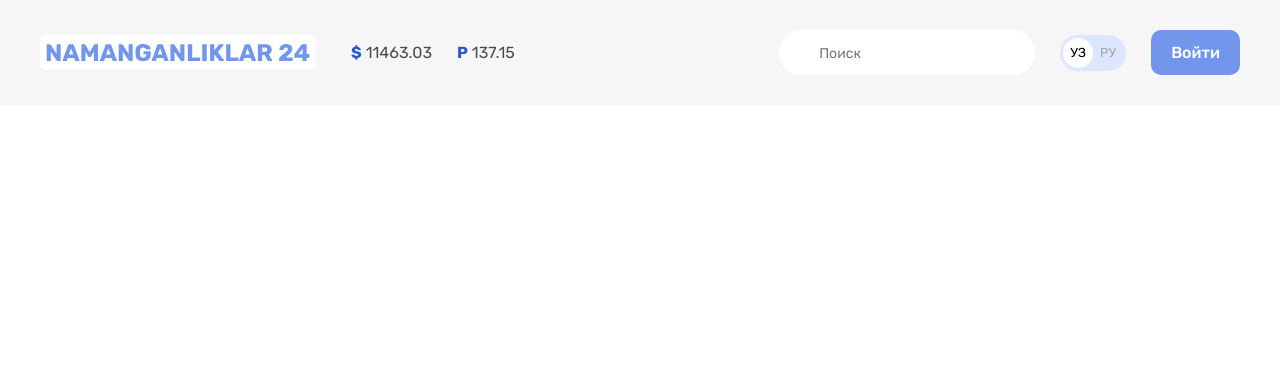
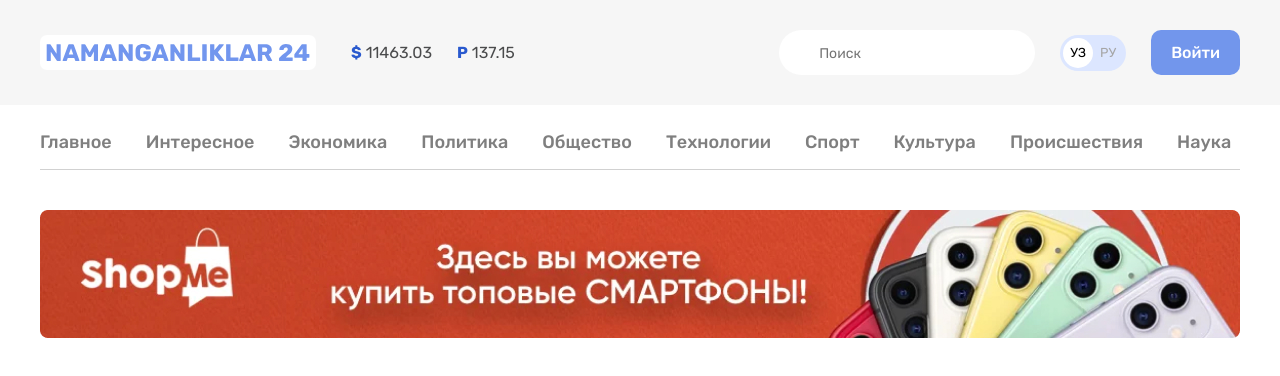
Before and after one commit to microsoftreact/nonoteacher-N24, a plain HTML site: page index.html in a window 1280 px wide. Drawn offline with Linux system fonts and the light colour scheme.

Commit message:
add sitenav and site-header banner

```diff
--- a/css/styles.css
+++ b/css/styles.css
@@ -77,6 +77,7 @@ img {
 .site-header-top {
     padding-top: 30px;
     padding-bottom: 30px;
+    margin-bottom: 10px;
     background-color: #f6f6f6;
 }
 
@@ -163,6 +164,51 @@ img {
     color: #000;
 }
 
-.button {}
+/* SITENAV */
+.sitenav {
+    padding-top: 12px;
+    padding-bottom: 12px;
+    border-bottom: 1px solid #d1d1d1;
+    margin-bottom: 40px;
+    font-size: 18px;
+    font-weight: 500;
+    line-height: normal;
+}
 
-.button-primary {}
+.sitenav-list {
+    display: flex;
+    flex-wrap: wrap;
+    align-items: center;
+    padding-left: 0;
+    margin: 0;
+    list-style: none;
+}
+
+.sitenav-item {
+    margin-top: 4px;
+    margin-bottom: 4px;
+}
+
+.sitenav-item:not(:last-child) {
+    margin-right: 34px;
+}
+
+.sitenav-link {
+    display: block;
+    color: #7f7f7f;
+    text-decoration: none;
+}
+
+.sitenav-link:hover {
+    color: #7296ec;
+}
+
+.sitenav-link:active {
+    opacity: 0.6;
+}
+
+/* SITE-HEADER-BANNER */
+
+.site-header-banner-link {
+    display: flex;
+}
--- a/index.html
+++ b/index.html
@@ -58,6 +58,31 @@
                 <a class="button button-primary" href="">Войти</a>
             </div>
         </div>
+        <div class="container">
+            <!-- SITENAV -->
+            <nav class="sitenav">
+                <ul class="sitenav-list">
+                    <li class="sitenav-item"><a class="sitenav-link" href="#">Главное</a></li>
+                    <li class="sitenav-item"><a class="sitenav-link" href="#">Интересное</a></li>
+                    <li class="sitenav-item"><a class="sitenav-link" href="#">Экономика</a></li>
+                    <li class="sitenav-item"><a class="sitenav-link" href="#">Политика</a></li>
+                    <li class="sitenav-item"><a class="sitenav-link" href="#">Общество</a></li>
+                    <li class="sitenav-item"><a class="sitenav-link" href="#">Технологии</a></li>
+                    <li class="sitenav-item"><a class="sitenav-link" href="#">Спорт</a></li>
+                    <li class="sitenav-item"><a class="sitenav-link" href="#">Культура</a></li>
+                    <li class="sitenav-item"><a class="sitenav-link" href="#">Происшествия</a></li>
+                    <li class="sitenav-item"><a class="sitenav-link" href="#">Наука</a></li>
+                </ul>
+            </nav>
+
+            <!-- SITE-HEADER-BANNER -->
+            <aside class="site-header-banner">
+                <a class="site-header-banner-link" href="https://olcha.uz" target="_blank">
+                    <img class="site-header-banner-img" src="./img/shopme-banner.jpg" alt="ShopMe banner" width="1200"
+                        height="128" srcset="./img/shopme-banner.jpg 1x, ./img/shopme-banner@2x.jpg 2x">
+                </a>
+            </aside>
+        </div>
     </header>
 
 
```
Also changed, not shown: img/shopme-banner.jpg (added), img/shopme-banner@2x.jpg (added).
